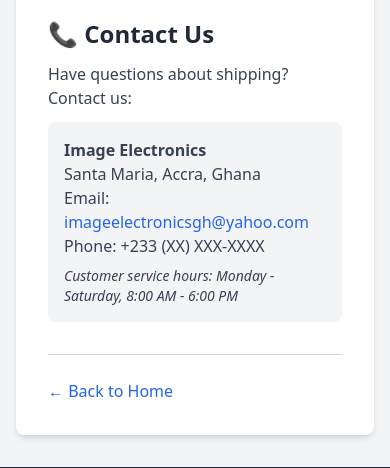
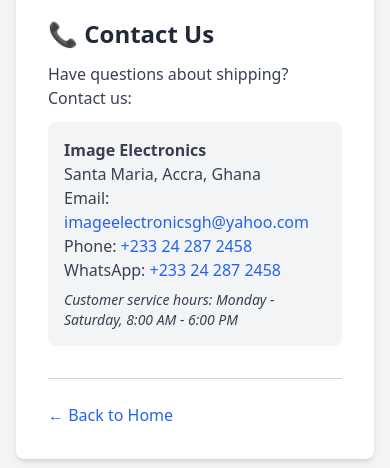
Before and after one commit to tokyoCitagh/CapstoneProject_group4, a Django app: page /store/shipping-info/ in a window 390 px wide. Shown: the part 4934-5402 px from the top of the page. Run offline with Django 5.2, Linux system fonts and the light colour scheme; parts of the project's set-up code (start-up, migrations or seed data) failed here and were passed over; some libraries are stand-ins or nearby versions.

Commit message:
Update contact info in all policy pages with phone +233 24 287 2458 and WhatsApp link

```diff
--- a/store/templates/store/about_us.html
+++ b/store/templates/store/about_us.html
@@ -173,7 +173,8 @@
                 <p class="mb-4"><strong>Image Electronics</strong></p>
                 <p class="mb-2"><i class="fas fa-map-marker-alt mr-2 text-red-500"></i>Santa Maria, Accra, Ghana</p>
                 <p class="mb-2"><i class="fas fa-envelope mr-2 text-blue-500"></i><a href="mailto:imageelectronicsgh@yahoo.com" class="text-blue-600 hover:underline">imageelectronicsgh@yahoo.com</a></p>
-                <p class="mb-4"><i class="fas fa-phone mr-2 text-green-500"></i>+233 (XX) XXX-XXXX</p>
+                <p class="mb-2"><i class="fas fa-phone mr-2 text-green-500"></i><a href="tel:+233242872458" class="text-blue-600 hover:underline">+233 24 287 2458</a></p>
+                <p class="mb-4"><i class="fab fa-whatsapp mr-2 text-green-500"></i><a href="https://wa.me/233242872458" target="_blank" rel="noopener noreferrer" class="text-blue-600 hover:underline">WhatsApp: +233 24 287 2458</a></p>
                 <p class="text-sm italic">Store Hours: Monday - Saturday, 8:00 AM - 6:00 PM</p>
             </div>
         </section>
--- a/store/templates/store/privacy_policy.html
+++ b/store/templates/store/privacy_policy.html
@@ -95,7 +95,8 @@
                 <p><strong>Image Electronics</strong></p>
                 <p>Santa Maria, Accra, Ghana</p>
                 <p>Email: <a href="mailto:imageelectronicsgh@yahoo.com" class="text-blue-600 hover:underline">imageelectronicsgh@yahoo.com</a></p>
-                <p>Phone: +233 (XX) XXX-XXXX</p>
+                <p>Phone: <a href="tel:+233242872458" class="text-blue-600 hover:underline">+233 24 287 2458</a></p>
+                <p>WhatsApp: <a href="https://wa.me/233242872458" target="_blank" rel="noopener noreferrer" class="text-blue-600 hover:underline">+233 24 287 2458</a></p>
             </div>
         </section>
     </div>
--- a/store/templates/store/shipping_info.html
+++ b/store/templates/store/shipping_info.html
@@ -152,7 +152,8 @@
                 <p><strong>Image Electronics</strong></p>
                 <p>Santa Maria, Accra, Ghana</p>
                 <p>Email: <a href="mailto:imageelectronicsgh@yahoo.com" class="text-blue-600 hover:underline">imageelectronicsgh@yahoo.com</a></p>
-                <p>Phone: +233 (XX) XXX-XXXX</p>
+                <p>Phone: <a href="tel:+233242872458" class="text-blue-600 hover:underline">+233 24 287 2458</a></p>
+                <p>WhatsApp: <a href="https://wa.me/233242872458" target="_blank" rel="noopener noreferrer" class="text-blue-600 hover:underline">+233 24 287 2458</a></p>
                 <p class="mt-2 text-sm italic">Customer service hours: Monday - Saturday, 8:00 AM - 6:00 PM</p>
             </div>
         </section>
--- a/store/templates/store/terms_conditions.html
+++ b/store/templates/store/terms_conditions.html
@@ -149,7 +149,8 @@
                 <p><strong>Image Electronics</strong></p>
                 <p>Santa Maria, Accra, Ghana</p>
                 <p>Email: <a href="mailto:imageelectronicsgh@yahoo.com" class="text-blue-600 hover:underline">imageelectronicsgh@yahoo.com</a></p>
-                <p>Phone: +233 (XX) XXX-XXXX</p>
+                <p>Phone: <a href="tel:+233242872458" class="text-blue-600 hover:underline">+233 24 287 2458</a></p>
+                <p>WhatsApp: <a href="https://wa.me/233242872458" target="_blank" rel="noopener noreferrer" class="text-blue-600 hover:underline">+233 24 287 2458</a></p>
             </div>
         </section>
     </div>
```
